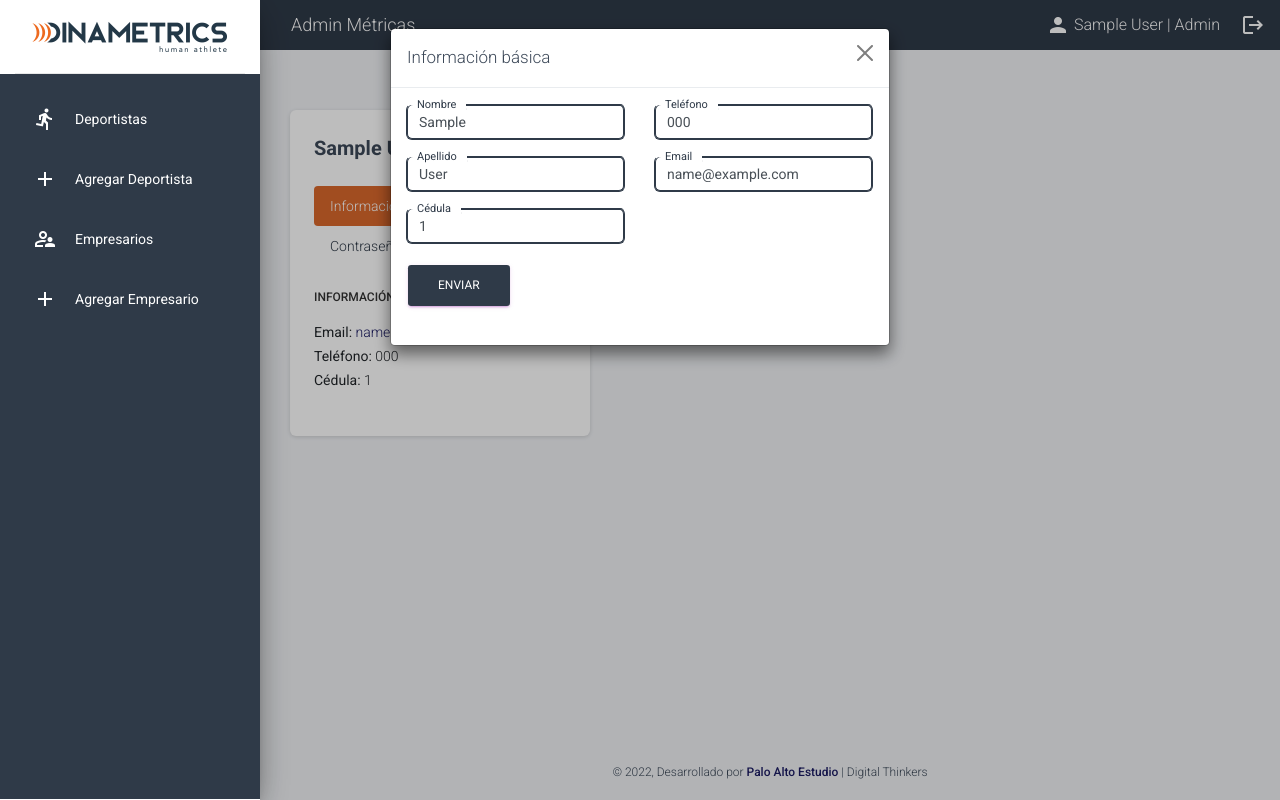
After one commit to paloaltoestudio/DIN-Metrics, a Django app: page /cuenta/1 in a window 1280 px wide, after a click on "edit". The commit adds this page. Run offline with Django 4.2, Linux system fonts and the light colour scheme; a user stored in the database is signed in; tables that the repository leaves empty hold one stand-in row (values such as "Sample post"); some libraries are stand-ins or nearby versions.

Commit message:
Add change password function

```diff
--- a/templates/layout/base.html
+++ b/templates/layout/base.html
@@ -102,20 +102,21 @@
                     <a class="navbar-brand" href="{% url 'users:index' %}">Admin Métricas</a>
                 </div>
 
+                <div class="d-flex">
                   <button class="navbar-toggler" type="button" data-toggle="collapse" data-target="#navbarTogglerDemo01" aria-controls="navigation-index" aria-expanded="false" aria-label="Toggle navigation">
                       <span class="sr-only">Toggle navigation</span>
                       <span class="navbar-toggler-icon icon-bar"></span>
                       <span class="navbar-toggler-icon icon-bar"></span>
                       <span class="navbar-toggler-icon icon-bar"></span>
                   </button>
-                <div class="collapse navbar-collapse justify-content-end">
-                    <div class="navbar-form">
-                    <ul class="navbar-nav">
+                  <ul class="navbar-nav account d-flex flex-row">
                     <li>
                       <a class="nav-item mr-3"
-                           href="{% if request.user.role == 'ATHLETE' %}{% url 'users:user_detail' request.user.id %}{% elif request.user.role == 'MANAGER' or request.user.role == 'ADMIN' %}{% url 'users:manager_detail' request.user.id %}{% endif %}">
+                        href="{% url 'users:account_detail' request.user.id %}">
                         <span class="material-icons">person</span>
+                        <span class="d-none d-lg-inline-block">
                           {{ request.user }}{% if request.user.role != 'ATHLETE' %} | {{ request.user.role | title }}{% endif %}
+                        </span>
                       </a>
                     </li>
                     <li class="nav-item dropdown">
@@ -125,7 +126,8 @@
                     </li>
                   </ul>
                 </div>
-                </div>
+
+
               </div>
             </nav>
             <!-- End Navbar -->
--- /dev/null
+++ b/templates/users/account_detail.html
@@ -0,0 +1,115 @@
+{% extends 'layout/base.html' %}
+
+{% block container %}
+
+    {% if user == request.user or request.user.role != 'MANAGER' %}
+
+    <div class="row">
+        <div class="col-sm-4">
+            <div class="card user card-body p-4">
+                <h3 class="title">{{user.first_name}} {{user.last_name}}</h3>
+
+                <div class="collapse user_nav mt-1" id="userNavCollapse">
+                    {% include './inc/account_nav.html' %}
+                </div>
+
+                <h6>Información de ususario {% if request.user.role == 'ADMIN' %}<a href="#" class="badge rounded-circle" data-bs-toggle="modal" data-bs-target="#managerModal"><i class="fs-6 material-icons">edit</i></a>{% endif %}</h6>
+
+                <ul class="list-group">
+                    <li class="list-group-item p-0"><strong>Email:</strong> {% if user.email %} <a href="mailto:{{ user.email }}" target="blank">{{ user.email }}</a> {% else %} --- {% endif %}</li>
+                    <li class="list-group-item p-0"><strong>Teléfono:</strong> {% if user.phone %} {{ user.phone }} {% else %} --- {% endif %}</li>
+                    <li class="list-group-item p-0"><strong>Cédula:</strong> {% if user.document %} {{ user.document }} {% else %} --- {% endif %}</li>
+                </ul>
+            </div>
+        </div>
+    </div>
+
+    <!-- Modal -->
+    <div class="modal fade" id="managerModal" tabindex="-1" aria-labelledby="managerModalLabel" aria-hidden="true">
+        <div class="modal-dialog">
+            <div class="modal-content">
+                <div class="modal-header">
+                    <h5 class="modal-title" id="managerModalLabel">Información básica</h5>
+                    <a href="#" class="btn-close" data-bs-dismiss="modal" aria-label="Close"></a>
+                </div>
+                    <div class="modal-body">
+                        <form action="{% url 'users:manager_detail' user.id %}" method='post'>
+                            {% csrf_token %}
+                            <div class="row">
+                                <div class="col-sm-6">
+                                    <div class="input-group input-group-outline mb-3 {% if form.first_name.errors %}alert_field{% endif %}">
+                                        <label for="" class="form-label">Nombre</label>
+                                        <input class="form-control" type="text" name="first_name" value="{{ user.first_name }}">
+                                        {% if form.first_name.errors %}
+                                            {% for e in form.first_name.errors %}
+                                                <p class="msg text-danger">{{ e }}</p>
+                                            {% endfor %}
+                                        {% endif %}
+                                    </div>
+                                    <div class="input-group input-group-outline mb-3 {% if form.last_name.errors %}alert_field{% endif %}">
+                                        <label for="" class="form-label">Apellido</label>
+                                        <input class="form-control" type="text" name="last_name" value="{{ user.last_name }}">
+                                        {% if form.last_name.errors %}
+                                            {% for e in form.last_name.errors %}
+                                                <p class="msg text-danger">{{ e }}</p>
+                                            {% endfor %}
+                                        {% endif %}
+                                    </div>
+
+                                    <div class="input-group input-group-outline mb-3 {% if form.document.errors %}alert_field{% endif %}">
+                                        <label for="" class="form-label">Cédula</label>
+                                        <input class="form-control" type="text" name="document" value="{{ user.document }}">
+                                        {% if form.document.errors %}
+                                            {% for e in form.document.errors %}
+                                                <p class="msg text-danger">{{ e }}</p>
+                                            {% endfor %}
+                                        {% endif %}
+                                    </div>
+                                </div>
+                                <div class="col-sm-6">
+                                    <div class="input-group input-group-outline mb-3 {% if form.phone.errors %}alert_field{% endif %}">
+                                        <label for="" class="form-label">Teléfono</label>
+                                        <input class="form-control" type="text" name="phone" value="{% if user.phone %}{{ user.phone }}{% endif %}">
+                                        {% if form.phone.errors %}
+                                            {% for e in form.phone.errors %}
+                                                <p class="msg text-danger">{{ e }}</p>
+                                            {% endfor %}
+                                        {% endif %}
+                                    </div>
+
+                                    <div class="input-group input-group-outline mb-3 {% if form.email.errors %}alert_field{% endif %}">
+                                        <label for="" class="form-label">Email</label>
+                                        <input class="form-control" type="email" name="email" value="{{ user.email }}">
+                                        {% if form.email.errors %}
+                                            {% for e in form.email.errors %}
+                                                <p class="msg text-danger">{{ e }}</p>
+                                            {% endfor %}
+                                        {% endif %}
+                                    </div>
+                                </div>
+                            </div>
+                            <input type="text" name="type" value="manager_info" hidden>
+                            <input type="text" placeholder="id" name="id" value="{{ user.id }}" hidden>
+                            <button class="btn btn-primary">Enviar</button>
+                        </form>
+                    </div>
+            </div>
+        </div>
+    </div>
+
+
+    {% else %}
+    <h2>No tienes acceso a este usuario</h2>
+    {% endif %}
+{% endblock  %}
+
+
+{% block extrajs %}
+    {% if form.errors %}
+    <script>
+        document.addEventListener('DOMContentLoaded', function(){
+            $("#managerModal").modal('show');
+        })
+    </script>
+    {% endif %}
+{% endblock %}
--- /dev/null
+++ b/templates/users/inc/account_nav.html
@@ -0,0 +1,9 @@
+<ul class="nav nav-pills" id="myTab" role="tablist">
+    <li class="nav-item" role="presentation">
+        {% url 'users:account_detail' user.id as url %}
+        <a href="{% url 'users:account_detail' user.id %}" class="nav-link {% if request.path == url %}active{% endif %}">Información Básica</a>
+    </li>
+    <li class="nav-item" role="presentation">
+        <a href="{% url 'users:password_change' %}" class="nav-link {% if 'contrasena' in request.path %}active{% endif %}">Contraseña</a>
+    </li>
+</ul>
--- a/users/urls.py
+++ b/users/urls.py
@@ -1,7 +1,8 @@
 from django.urls import path
 
 from .views import (signup, new_manager, Index, UserDetail, OsteoDetail, FMSDetail, JumpDetail, ProfileFVDetail,
-                    ProfileFVGraph, BilateralDetail, ManagerView, ManagerDetail, manager_update, user_update)
+                    ProfileFVGraph, BilateralDetail, ManagerView, ManagerDetail, manager_update, AccountDetail,
+                    PasswordChange, PasswordChangeDone, user_update)
 from osteo.views import FlexUpdate, PainUpdate, MeasuresUpdate
 from fms.views import FmsUpdate
 from neuro.views import SJUpdateView, CMJUpdateView, DROPSUpdateView, QUpdateView
@@ -12,6 +13,9 @@ app_name = 'users'
 
 urlpatterns = [
     path('', Index.as_view(), name='index'),
+    path('cuenta/<int:id>', AccountDetail.as_view(), name='account_detail'),
+    path('cuenta/contrasena', PasswordChange.as_view(), name='password_change'),
+    path('cuenta/contrasena-actualizada', PasswordChangeDone.as_view(), name='password_change_done'),
     path('empresarios/', ManagerView.as_view(), name='managers'),
     path('empresarios/nuevo/', new_manager, name='new_manager'),
     path('empresarios/<int:id>', manager_update, name='manager_detail'),
--- a/users/views.py
+++ b/users/views.py
@@ -1,11 +1,11 @@
 """Users views."""
 # Django
 from django.contrib.auth import logout
-from django.contrib.auth.views import LoginView
+from django.contrib.auth.views import LoginView, PasswordChangeView, PasswordChangeDoneView
 from django.contrib.auth.decorators import login_required
 from django.contrib.auth.mixins import LoginRequiredMixin
 from django.shortcuts import render, redirect, get_object_or_404
-from django.urls import reverse
+from django.urls import reverse, reverse_lazy
 from django.views.generic import ListView, DetailView, UpdateView
 from django.contrib import messages
 
@@ -238,6 +238,24 @@ class ManagerDetail(LoginRequiredMixin, DetailView):
         'page': 'manager_list_detail'
     }
 
+
+class AccountDetail(LoginRequiredMixin, DetailView):
+    model = User
+    pk_url_kwarg = 'id'
+    template_name = 'users/account_detail.html'
+    extra_context = {
+        'page': 'account_detail'
+    }
+
+
+class PasswordChange(LoginRequiredMixin, PasswordChangeView):
+    template_name = 'users/password_change.html'
+    success_url = reverse_lazy('users:password_change_done')
+
+class PasswordChangeDone(LoginRequiredMixin, PasswordChangeDoneView):
+    template_name = 'users/password_change_done.html'
+
+
 @login_required
 def manager_update(request, id):
     user = get_object_or_404(User, id = id)
```
Also changed, not shown: templates/users/password_change.html (added, +68 -0 lines), templates/users/password_change_done.html (added, +25 -0 lines). Lines whose indentation alone changed are shown as unchanged.
